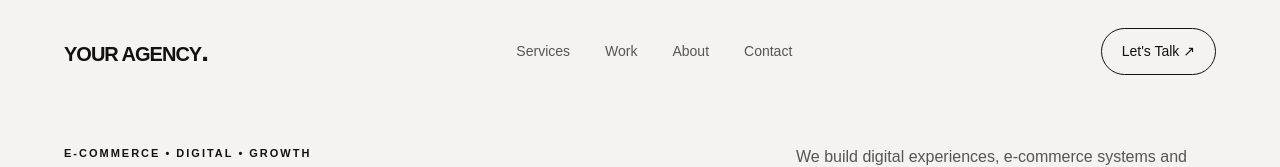
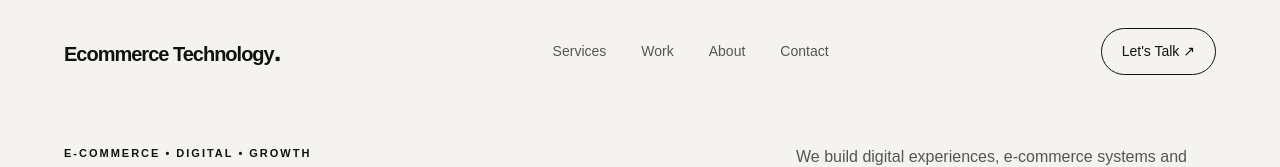
Before and after one commit to Yogeshkr14/ecommerce_technology, a plain HTML site: page index.html in a window 1280 px wide. Shown: the top 167 px of the page. Drawn offline with Linux system fonts and the light colour scheme.

Commit message:
Update index.html

```diff
--- a/index.html
+++ b/index.html
@@ -5,7 +5,7 @@
     <meta charset="UTF-8">
     <meta name="viewport" content="width=device-width, initial-scale=1.0">
 
-    <title>YOUR AGENCY — E-commerce Growth Studio</title>
+    <title>Ecommerce Technology — E-commerce Growth Studio</title>
 
     <link rel="stylesheet" href="css/style.css">
 </head>
@@ -14,7 +14,7 @@
 
     <!-- NAVBAR -->
     <header class="navbar">
-        <a href="#" class="logo">YOUR AGENCY<span>.</span></a>
+        <a href="#" class="logo">Ecommerce Technology<span>.</span></a>
 
         <nav>
             <a href="#services">Services</a>
@@ -293,7 +293,7 @@
     <footer>
 
         <div class="footer-logo">
-            YOUR AGENCY<span>.</span>
+            Ecommerce Technology<span>.</span>
         </div>
 
         <p>
@@ -301,7 +301,7 @@
         </p>
 
         <p>
-            © 2026 YOUR AGENCY
+            © 2026 ecommerce technology
         </p>
 
     </footer>
```
